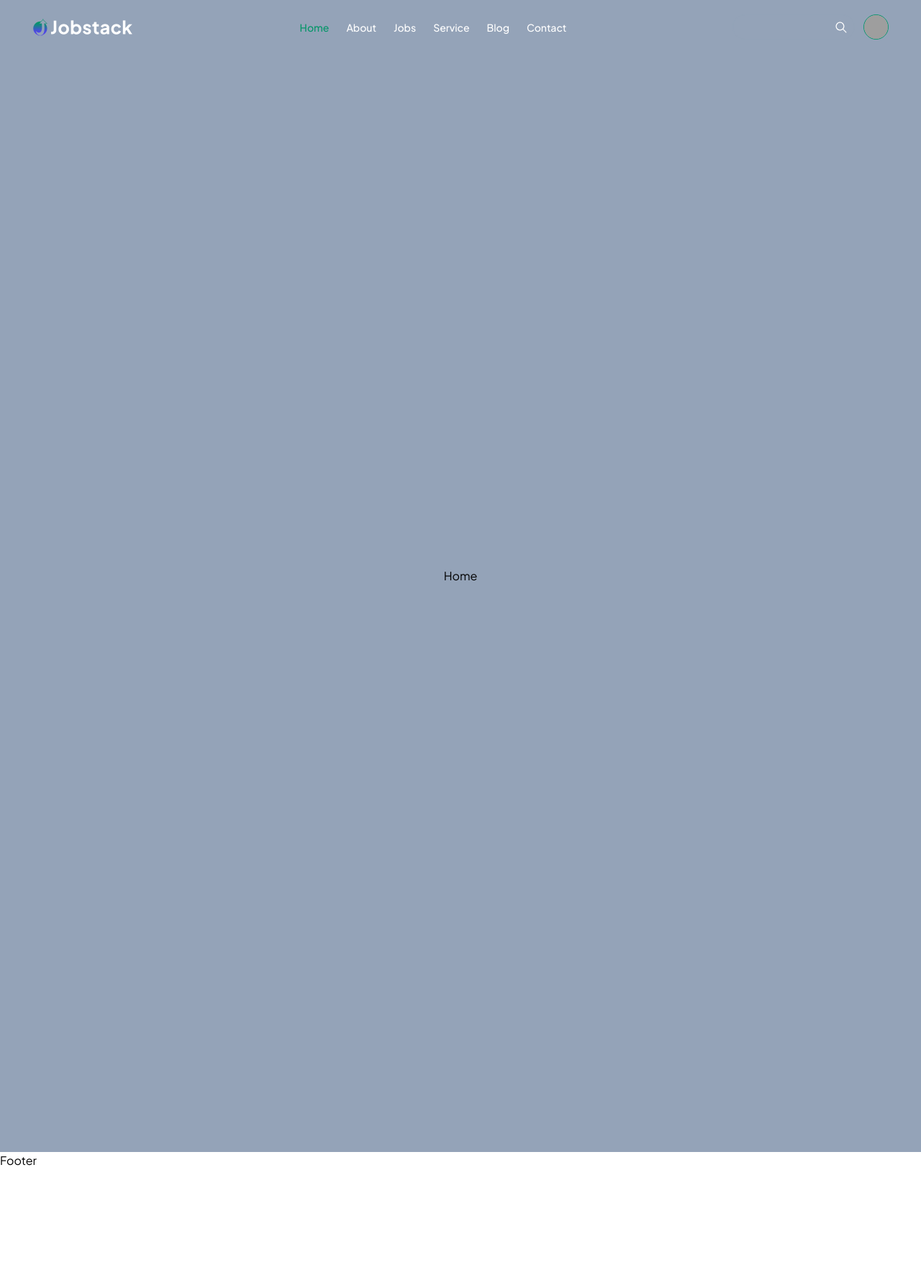
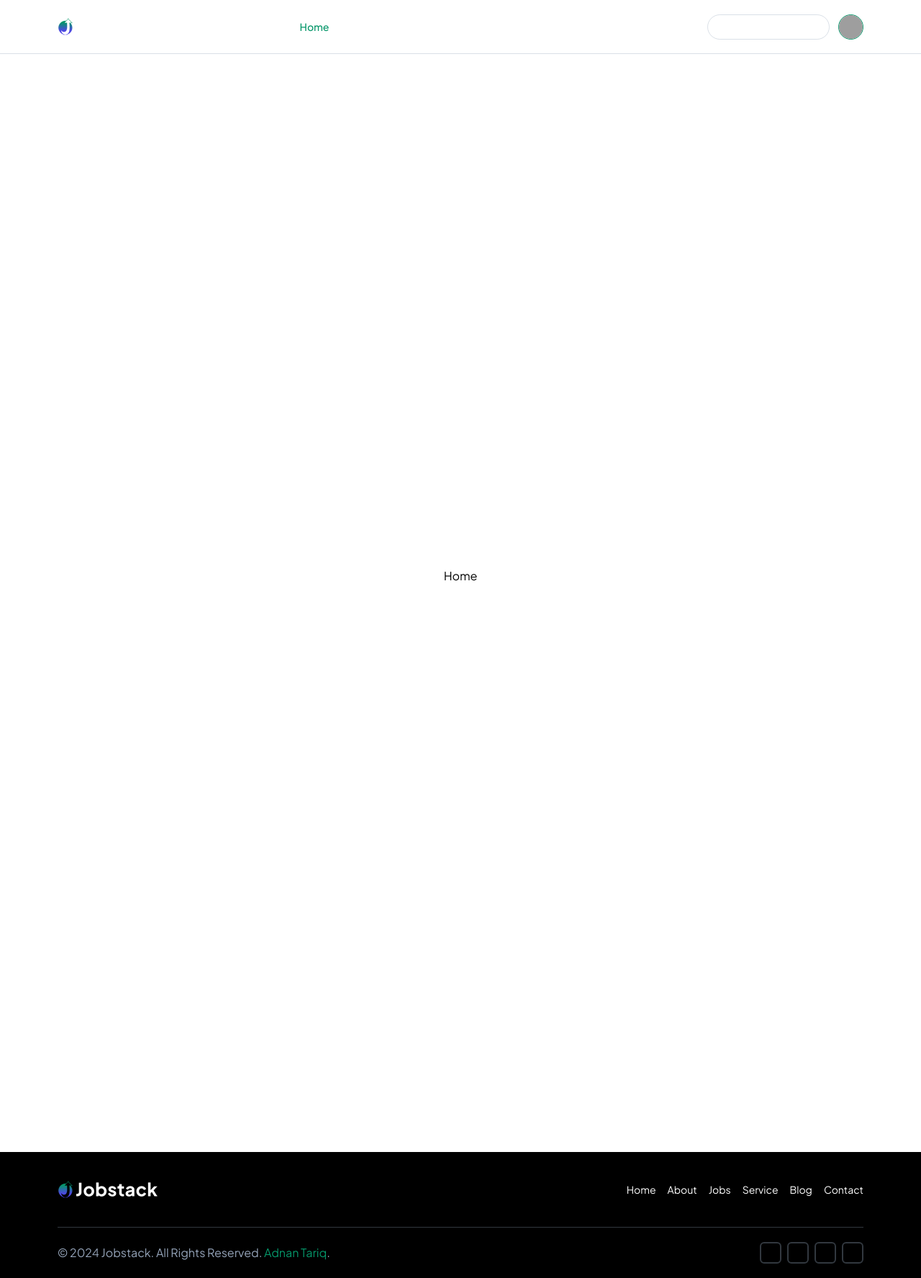
Before and after one commit to adnanDevelop/job-portal-app, a React (Vite) app in the folder frontend/: page / in a window 1280 px wide. Shown: the whole page at 72% size. Before the commit the page ends 1624 px from the top, so only its background shows below. Built offline with nearby package versions, Linux system fonts and the light colour scheme; grey boxes are pictures that could not be loaded.

Commit message:
working on footer section

```diff
--- a/frontend/src/components/global/Footer.tsx
+++ b/frontend/src/components/global/Footer.tsx
@@ -1,7 +1,76 @@
-import React from "react";
+import { Link } from "react-router-dom";
+
+// links
+import {
+  FaFacebookF,
+  FaInstagram,
+  FaLinkedinIn,
+  FaTwitter,
+} from "react-icons/fa";
+
+interface ILinks {
+  name: string;
+  path: string;
+}
 
 const Footer = () => {
-  return <div>Footer</div>;
+  const links: ILinks[] = [
+    { name: "Home", path: "/" },
+    { name: "About", path: "/about" },
+    { name: "Jobs", path: "/jobs" },
+    { name: "Service", path: "/service" },
+    { name: "Blog", path: "/blog" },
+    { name: "Contact", path: "/contact" },
+  ];
+
+  return (
+    <footer className="w-full text-white bg-black padding-inline">
+      {/* First section */}
+      <div className="flex items-center justify-between py-[40px] border-b border-b-color">
+        <img src="/image/logo-light.png" alt="" />
+        <div className="flex gap-x-4">
+          {links.map((link: ILinks, index: number) => (
+            <Link
+              key={index}
+              className="text-sm transitions hover:text-green"
+              to={link.path}
+            >
+              {link.name}
+            </Link>
+          ))}
+        </div>
+      </div>
+      {/* Second section */}
+      <div className="py-[20px] flex items-center justify-between">
+        <p className="text-slate">
+          © 2024 Jobstack. All Rights Reserved.{" "}
+          <a
+            className="text-green"
+            target="_blank"
+            href="https://adnandev.netlify.app/"
+          >
+            Adnan Tariq
+          </a>
+          .
+        </p>
+        {/* Social links */}
+        <div className="flex items-center gap-x-2">
+          {[FaFacebookF, FaInstagram, FaLinkedinIn, FaTwitter].map(
+            (element: any, index: number) => {
+              return (
+                <button
+                  key={index}
+                  className="w-[30px] h-[30px] rounded-md border-2 border-color bg-transparent grid place-items-center text-lg text-white transitions hover:bg-green hover:border-green"
+                >
+                  {<element />}
+                </button>
+              );
+            }
+          )}
+        </div>
+      </div>
+    </footer>
+  );
 };
 
 export default Footer;
--- a/frontend/src/components/global/Navbar.tsx
+++ b/frontend/src/components/global/Navbar.tsx
@@ -49,8 +49,8 @@ const Navbar = () => {
     <div className="relative">
       {/* large screen navbar */}
       <nav
-        className={`flex items-center justify-between w-full  h-[75px] padding-inline transitions  fixed top-0 left-0 z-[10] ${
-          scrollAnimation ? "bg-dark-blue" : "bg-transparent"
+        className={`flex items-center justify-between w-full  h-[75px] padding-inline transitions   fixed top-0 left-0 z-[10] border-b border-b-color ${
+          scrollAnimation ? "bg-dark-blue" : "lg:bg-transparent bg-dark-blue"
         }`}
       >
         {/* Logo section */}
@@ -80,7 +80,8 @@ const Navbar = () => {
           <div className="w-[170px] rounded-full border-color border h-[35px] relative lg:block hidden">
             <input
               type="text"
-              className="w-full h-full text-xs text-white bg-transparent border border-transparent rounded-full ps-2 pe-8 focus:outline-none focus:border-green"
+              className="w-full h-full text-xs text-white bg-transparent border border-transparent rounded-full placeholder:text-xs placeholder:text-white ps-3 pe-8 focus:outline-none focus:border-green"
+              placeholder="Search..."
             />
             <span className="absolute text-white right-2 top-[50%] translate-y-[-50%] text-xl cursor-pointer">
               <IoIosSearch />
--- a/frontend/src/css/global.css
+++ b/frontend/src/css/global.css
@@ -13,7 +13,7 @@
   }
 
   .padding-inline {
-    @apply md:px-[45px] px-[20px];
+    @apply md:px-[80px] px-[20px];
   }
 
   .primary-btn {
--- a/frontend/src/modules/home/index.tsx
+++ b/frontend/src/modules/home/index.tsx
@@ -1,9 +1,5 @@
 const Home = () => {
-  return (
-    <div className="flex items-center justify-center h-[200vh] bg-slate">
-      Home
-    </div>
-  );
+  return <div className="flex items-center justify-center h-[200vh]">Home</div>;
 };
 
 export default Home;
```
